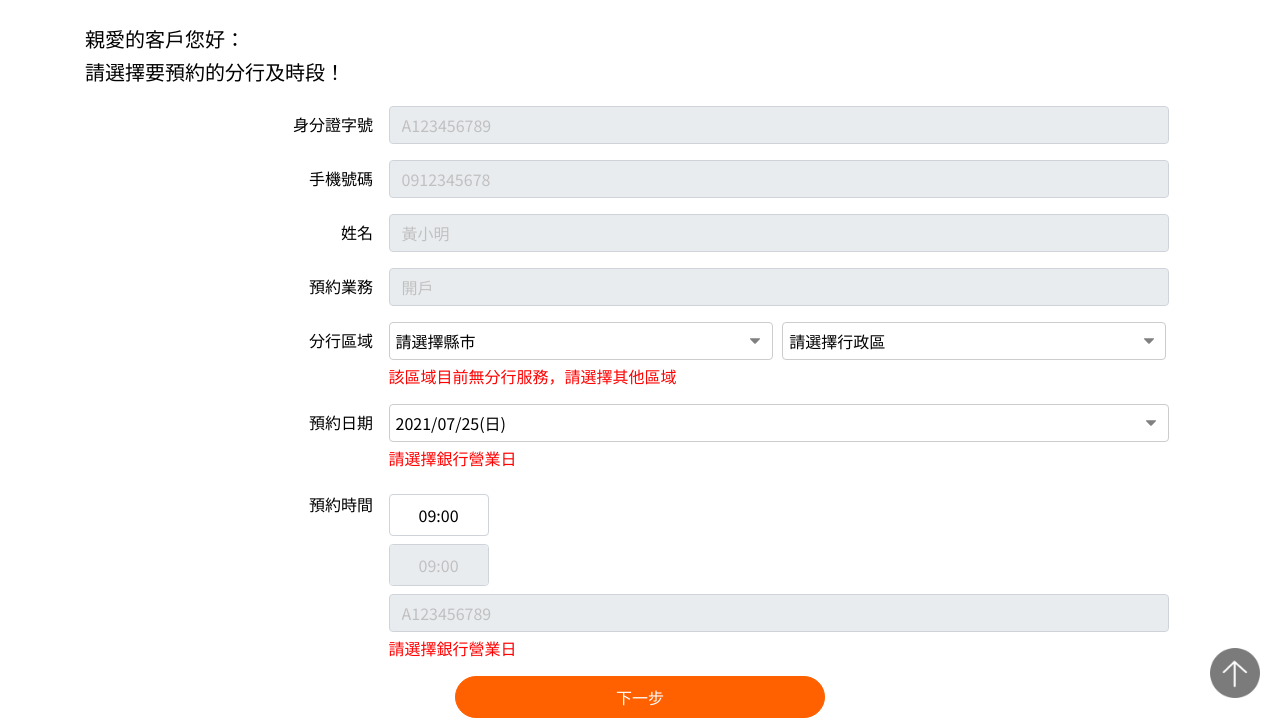
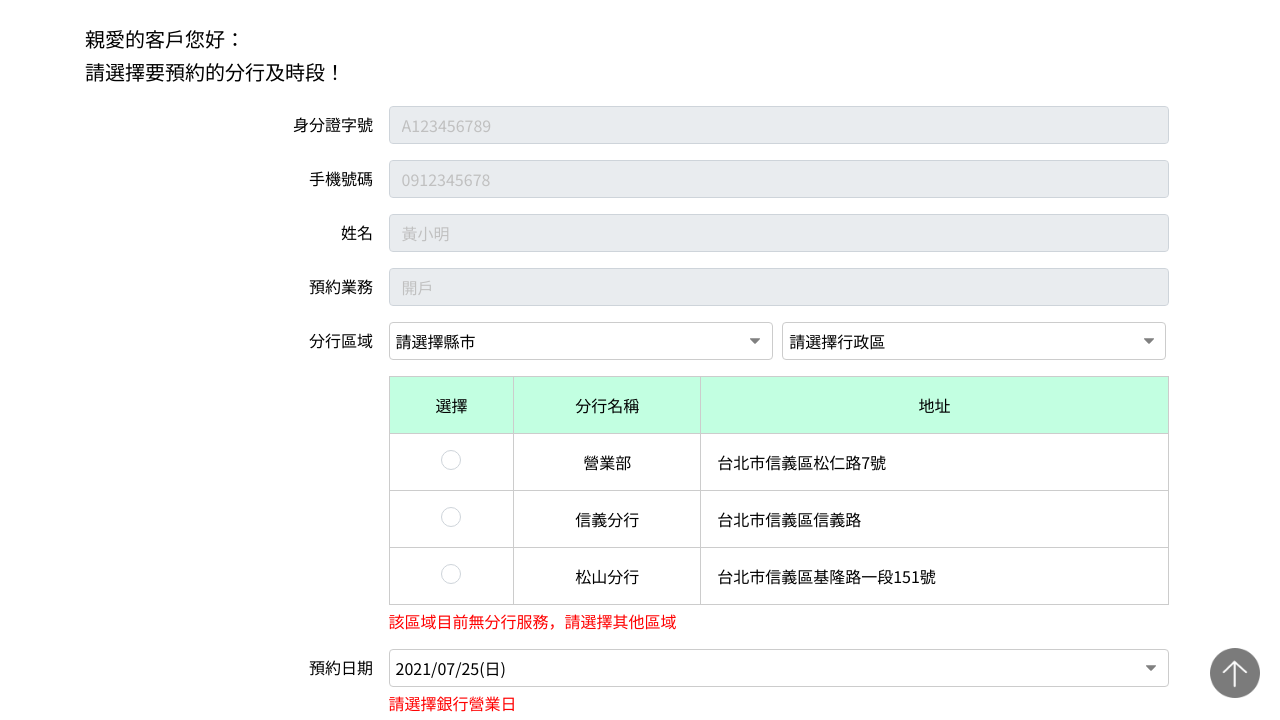
Before and after one commit to andrew781026/cathaybk-interview, a plain HTML site: page second.html in a window 1280 px wide. Shown: the part 82-802 px from the top of the page. Drawn offline with Linux system fonts and the light colour scheme.

Commit message:
second-page 切板完成

```diff
--- a/second.html
+++ b/second.html
@@ -61,6 +61,49 @@
                     <option>汐止區</option>
                     <option>新莊區</option>
                 </select>
+                <div class="table-wrap">
+                    <table>
+                        <thead>
+                        <tr>
+                            <th class="min-w-80">選擇</th>
+                            <th class="min-w-120">分行名稱</th>
+                            <th class="min-w-300">地址</th>
+                        </tr>
+                        </thead>
+                        <tbody>
+                        <tr>
+                            <td>
+                                <label class="radio-wrap">
+                                    <input type="radio" name="radio">
+                                    <span class="radiomark"></span>
+                                </label>
+                            </td>
+                            <td>營業部</td>
+                            <td class="text-left">台北市信義區松仁路7號</td>
+                        </tr>
+                        <tr>
+                            <td>
+                                <label class="radio-wrap">
+                                    <input type="radio" name="radio">
+                                    <span class="radiomark"></span>
+                                </label>
+                            </td>
+                            <td>信義分行</td>
+                            <td class="text-left">台北市信義區信義路</td>
+                        </tr>
+                        <tr>
+                            <td>
+                                <label class="radio-wrap">
+                                    <input type="radio" name="radio">
+                                    <span class="radiomark"></span>
+                                </label>
+                            </td>
+                            <td>松山分行</td>
+                            <td class="text-left">台北市信義區基隆路一段151號</td>
+                        </tr>
+                        </tbody>
+                    </table>
+                </div>
                 <div class="error-block">該區域目前無分行服務，請選擇其他區域</div>
             </div>
         </div>
@@ -81,16 +124,29 @@
         <div class="row">
             <label for="">預約時間</label>
             <div class="input-block">
+                <div class="date-picker-wrap">
+                    <label class="checkbox-wrap">
+                        <input type="checkbox" disabled>
+                        <span class="checkmark">09:00</span>
+                    </label>
                     <label class="checkbox-wrap">
                         <input type="checkbox">
-                    <div class="checkmark">09:00</div>
+                        <span class="checkmark">10:00</span>
+                    </label>
+                    <label class="checkbox-wrap">
+                        <input type="checkbox">
+                        <span class="checkmark">11:00</span>
+                    </label>
+                    <label class="checkbox-wrap">
+                        <input type="checkbox">
+                        <span class="checkmark">13:00</span>
                     </label>
                     <label class="checkbox-wrap">
                         <input type="checkbox" disabled>
-                    <div class="checkmark">09:00</div>
+                        <span class="checkmark">14:00</span>
                     </label>
-                <input type="text" value="A123456789" disabled>
-                <div class="error-block">請選擇銀行營業日</div>
+                </div>
+                <div class="error-block">若該分行無可預約時段，可選擇鄰近分行。</div>
             </div>
         </div>
 
--- a/styles/_checkbox.css
+++ b/styles/_checkbox.css
@@ -1,7 +1,8 @@
 /* The checkbox-wrap */
 .checkbox-wrap {
-    display: flex;
-    margin: 8px 8px 8px 0;
+    display: inline-flex;
+    margin: 0;
+    padding: 0;
     position: relative;
     line-height: 1.5;
     font-size: 1rem;
@@ -12,15 +13,15 @@
     border-radius: 0.25rem;
 }
 
+.checkbox-wrap input[type="checkbox"] {
+    display: none;
+}
+
 .checkbox-wrap input[type="checkbox"]:disabled + .checkmark{
     cursor: not-allowed;
     background-color: var(--silver-light);
     opacity: 1;
     color: var(--silver);
-}
-
-.checkbox-wrap input[type="checkbox"] {
-    display: none;
 }
 
 .checkbox-wrap input[type="checkbox"] + .checkmark {
--- /dev/null
+++ b/styles/_radio.css
@@ -0,0 +1,31 @@
+.radio-wrap {
+    display: inline-flex;
+    margin: 0;
+    padding: 0;
+    position: relative;
+    user-select: none;
+    width: 20px;
+    height: 20px;
+    border: 1px solid var(--border-color);
+    border-radius: 50%;
+    justify-content: center;
+    align-items: center;
+}
+
+.radio-wrap input[type="radio"] {
+    display: none;
+}
+
+.radio-wrap input[type="radio"]:disabled + .radiomark {
+    cursor: not-allowed;
+    background-color: var(--silver-light);
+    opacity: 1;
+    color: var(--silver);
+}
+
+.radio-wrap input[type="radio"]:checked + .radiomark {
+    width: 60%;
+    height: 60%;
+    border-radius: 50%;
+    background-color: var(--green);
+}
--- /dev/null
+++ b/styles/_table.css
@@ -0,0 +1,24 @@
+.table-wrap {
+    width: 100%;
+    overflow: auto;
+}
+
+table {
+    margin-top: 1rem;
+    border-collapse: collapse;
+    min-width:100%;
+}
+
+th {
+    background-color: var(--green-light);
+    border: 1px solid #cccccc;
+    padding: 1rem;
+    text-align: center;
+    font-weight: 500;
+}
+
+td {
+    border: 1px solid #cccccc;
+    padding: 1rem;
+    text-align: center;
+}
--- a/styles/common.css
+++ b/styles/common.css
@@ -7,6 +7,8 @@
 @import url("_display.css");
 @import url("_select.css");
 @import url("_checkbox.css");
+@import url("_table.css");
+@import url("_radio.css");
 
 :root {
 
@@ -15,6 +17,7 @@
     --orange: #ff6000;
     --black: #333333;
     --green: #01994e;
+    --green-light: #c2ffe1;
 
     --blue: #0000FF;
     --white: #fff;
@@ -26,8 +29,8 @@
 }
 
 ::-webkit-scrollbar {
-    height: 12px;  /* height of horizontal scrollbar ← You're missing this */
-    width: 12px;   /* width of vertical scrollbar */
+    height: 12px; /* height of horizontal scrollbar ← You're missing this */
+    width: 12px; /* width of vertical scrollbar */
     background-color: #F5F5F5;
 }
 
@@ -45,6 +48,26 @@ body {
     display: flex;
     flex-direction: column;
     font-family: 'Noto Sans TC', sans-serif;
+}
+
+.text-center {
+    text-align: center;
+}
+
+.text-left {
+    text-align: left;
+}
+
+.min-w-80 {
+    min-width: 80px;
+}
+
+.min-w-120 {
+    min-width: 120px;
+}
+
+.min-w-300 {
+    min-width: 300px;
 }
 
 .header {
@@ -113,7 +136,7 @@ body {
     font-size: 20px;
 }
 
-a{
+a {
     width: 100%;
     display: flex;
     text-decoration: none;
--- a/styles/second-page.css
+++ b/styles/second-page.css
@@ -8,7 +8,7 @@ table th {
     margin-bottom: 1rem;
 }
 
-.form-group label:not(.checkbox-wrap) {
+label {
     display: inline-block;
     width: 300px;
     text-align: right;
@@ -26,6 +26,12 @@ table th {
 .form-group .input-block {
     display: inline-block;
     width: calc(100% - 330px);
+}
+
+.date-picker-wrap {
+    display: flex;
+    gap: 8px;
+    flex-wrap: wrap;
 }
 
 .form-group input {
@@ -52,7 +58,7 @@ input:disabled, input[readonly] {
 
 @media (max-width: 576px) {
 
-    .form-group label {
+    label {
         display: block;
         text-align: left;
         padding-right: 0.75rem;
```
Lines whose indentation alone changed are shown as unchanged.
